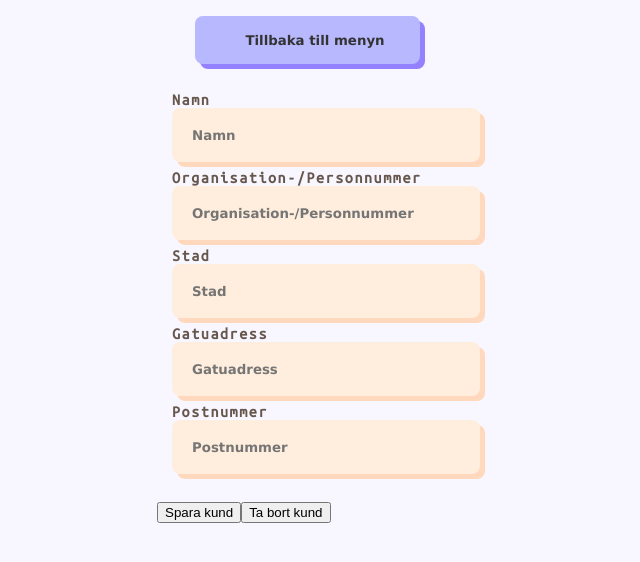
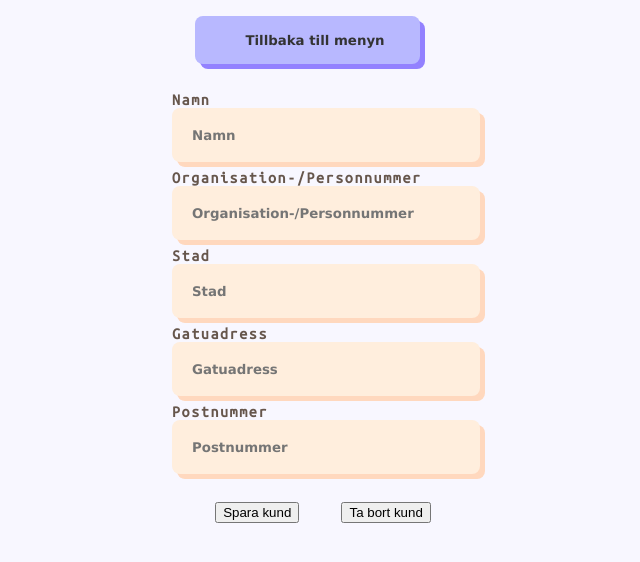
Before and after one commit to Wholteza/kvittogenerator, a React (Vite) app: page / in a window 1280 px wide. Both pictures are taken after a click on the button "Redigera kund". Shown: the top 562 px of the page, without its empty margins (328-968 px from the left). Built offline with nearby package versions, Linux system fonts and the light colour scheme.

Commit message:
Spaced buttons

```diff
--- a/src/App.tsx
+++ b/src/App.tsx
@@ -363,17 +363,18 @@
       {form === forms.customer ? (
         <div className="container">
           <div className="inputs">{customerInformationForm}
-            <div style={{ marginTop: "2rem" }}>
+            <div style={{ marginTop: "2rem", paddingLeft: "2rem", display: "flex", justifyContent: "space-evenly" }}>
               <button onClick={saveCustomer}>Spara kund</button>
               <button onClick={deleteCustomer}>Ta bort kund</button>
             </div>
           </div>
-        </div>
+        </div >
       ) : (
         <></>
       )}
 
-      {form === forms.rows ? (
+      {
+        form === forms.rows ? (
           <div className="container">
             <div className="inputs">
               {currentReceiptRowForm}
@@ -400,7 +401,8 @@
           </div>
         ) : (
           <></>
-      )}
+        )
+      }
     </>
   );
 };
```
Lines whose indentation alone changed are shown as unchanged.
